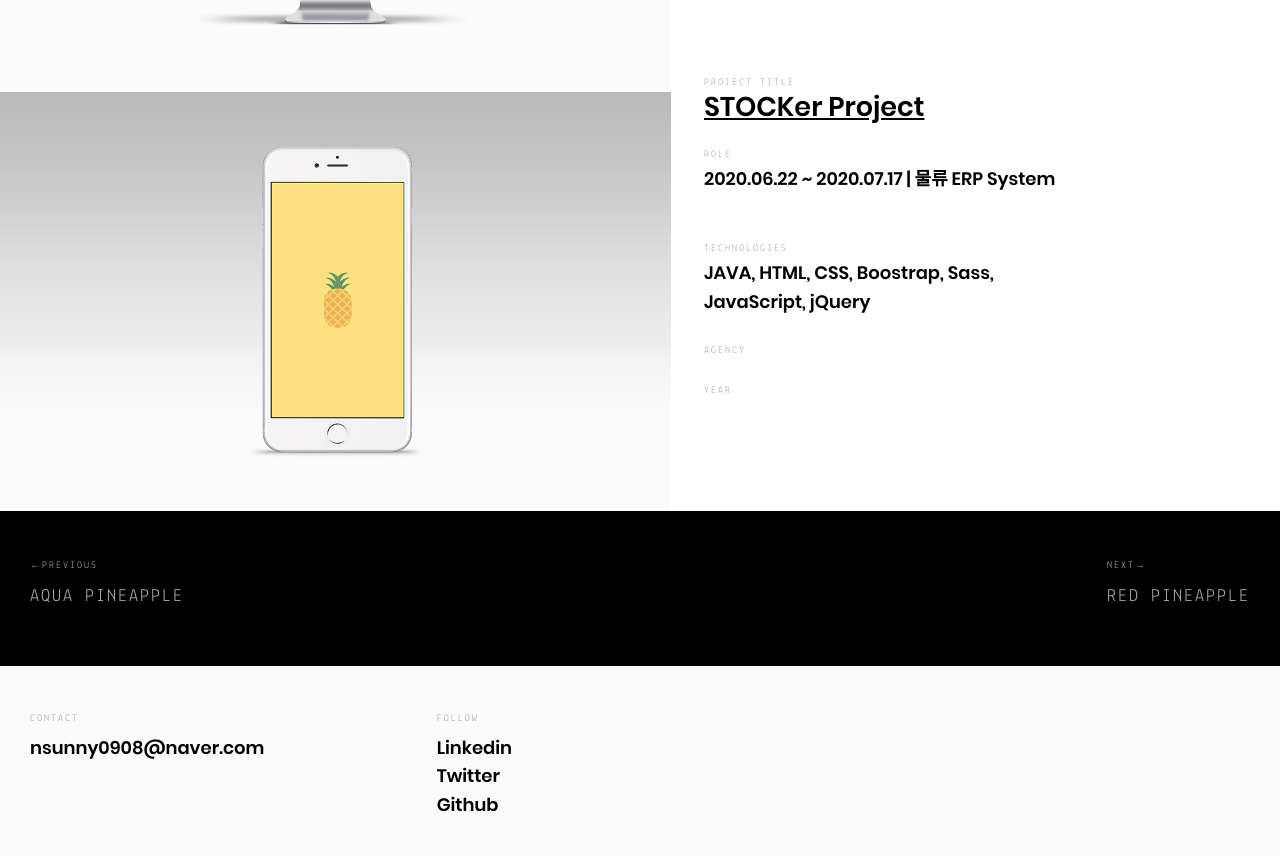
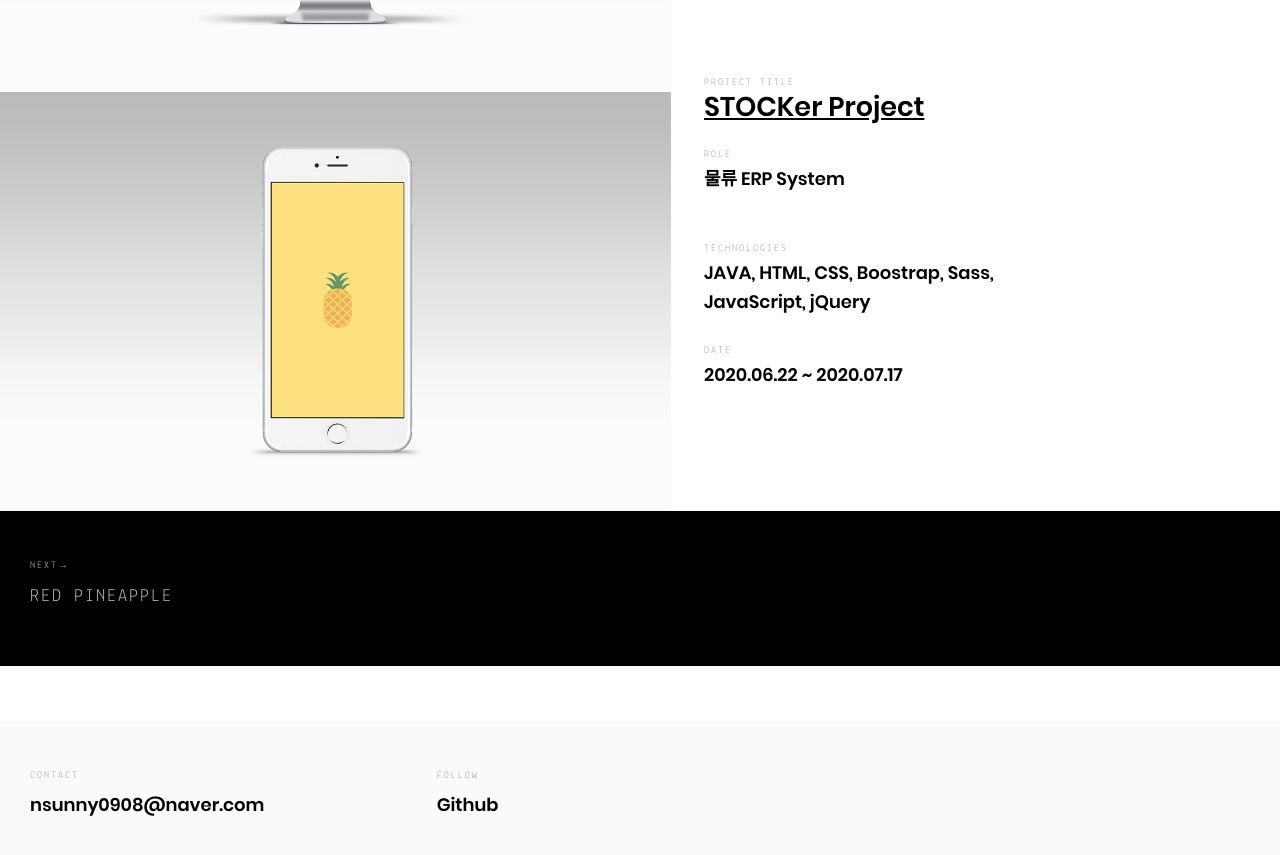
Before and after one commit to kimnamsun/kimnamsun.github.io, a Jekyll site: the page built from _posts/projects/2020-07-17-semi.md, in a window 1280 px wide and 900 px high, scrolled down 825 px. Shown: the top 855 px of the window. Built offline with Jekyll 4.4.1, drawn with Linux system fonts in a browser that asks for light colours.

Commit message:
update semi project

```diff
--- a/_includes/footer.html
+++ b/_includes/footer.html
@@ -7,8 +7,6 @@
 		<section class="follow">
 			<h2>Follow</h2>
 			<ul>
-				<li><a title="Twitter" href="{{ site.linkedin }}" target="_blank">Linkedin</a></li>
-				<li><a title="Twitter" href="{{ site.twitter }}" target="_blank">Twitter</a></li>
 				<li><a title="Github" href="{{ site.github }}" target="_blank">Github</a></li>
 			</ul>
 		</section>
--- a/_layouts/project.html
+++ b/_layouts/project.html
@@ -22,10 +22,10 @@
 					<div class="project-meta">
 						<span class="h2">Technologies</span>
 						<p>{{ page.project.tech }}</p>
-						<span class="h2">Agency</span>
-						<p><a title="{{ page.agency.title }}" href="{{ page.agency.url }}" target="_blank" rel="nofollow">{{ page.agency.title }}</a></p>
-						<span class="h2">Year</span>
-						<p>{{ page.agency.year }}</p>
+						<!-- <span class="h2">Agency</span>
+						<p><a title="{{ page.agency.title }}" href="{{ page.agency.url }}" target="_blank" rel="nofollow">{{ page.agency.title }}</a></p> -->
+						<span class="h2">Date</span>
+						<p>{{ page.project.date }}</p>
 					</div>
 				</article>
 				<aside>
--- a/_posts/projects/2020-07-17-semi.md
+++ b/_posts/projects/2020-07-17-semi.md
@@ -12,11 +12,7 @@ project:
   url: "https://github.com/kimnamsun/stocker"
   logo: "/assets/images/projects/yellowpineapple/logo.png"
   tech: "JAVA, HTML, CSS, Boostrap, Sass, JavaScript, jQuery"
-
-# agency:
-#   title: "Yellow Pineapple Co"
-#   url: "https://github.com/arnolds/pineapple"
-#   year: "2017, 2018"
+  date: "2020.06.22 ~ 2020.07.17"
 
 images:
   - image:
```
Also changed, not shown: other parts of _posts/projects/2020-07-17-semi.md (+1 -1 lines), _posts/projects/2017-04-03-greenpineapple.md (deleted, +0 -32 lines), _posts/projects/2017-04-04-aquapineapple.md (deleted, +0 -32 lines), _posts/projects/2020-09-07-final.md (renamed from _posts/projects/2020-09-07-redpineapple.md).
